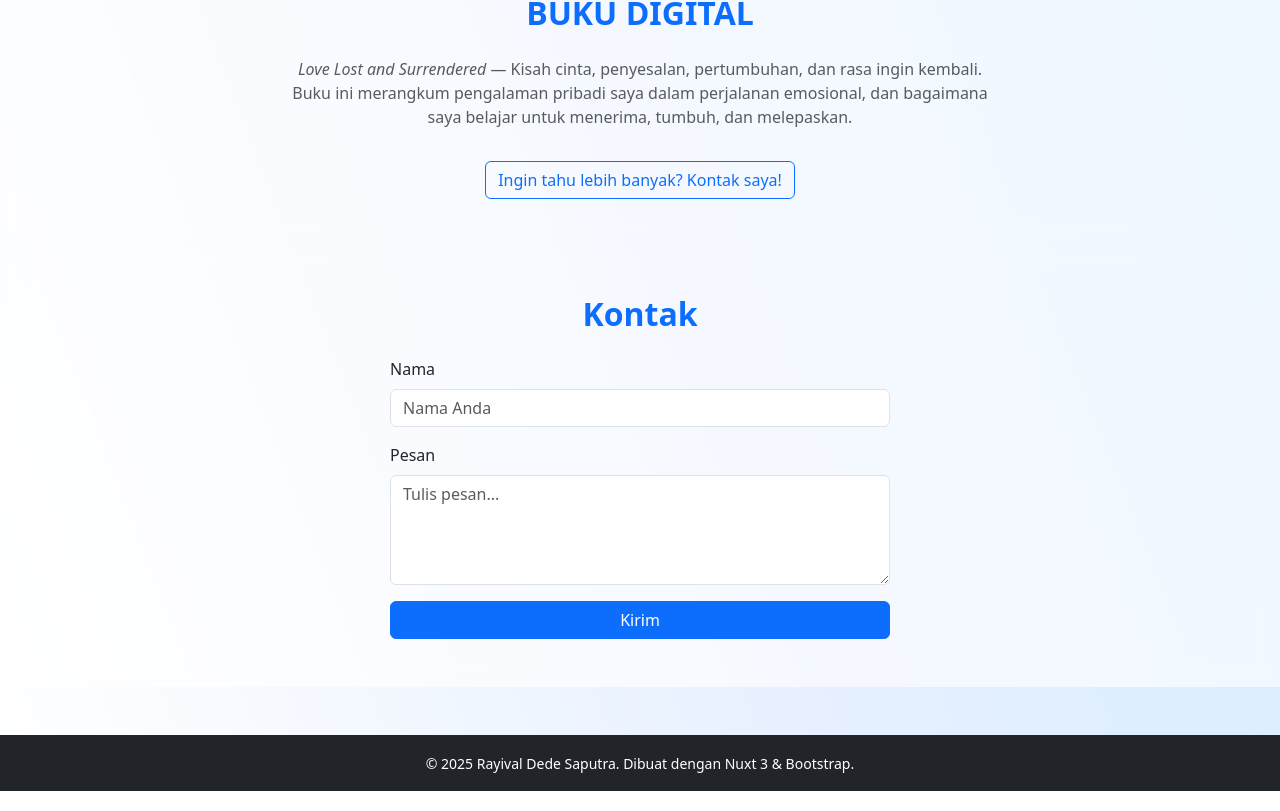
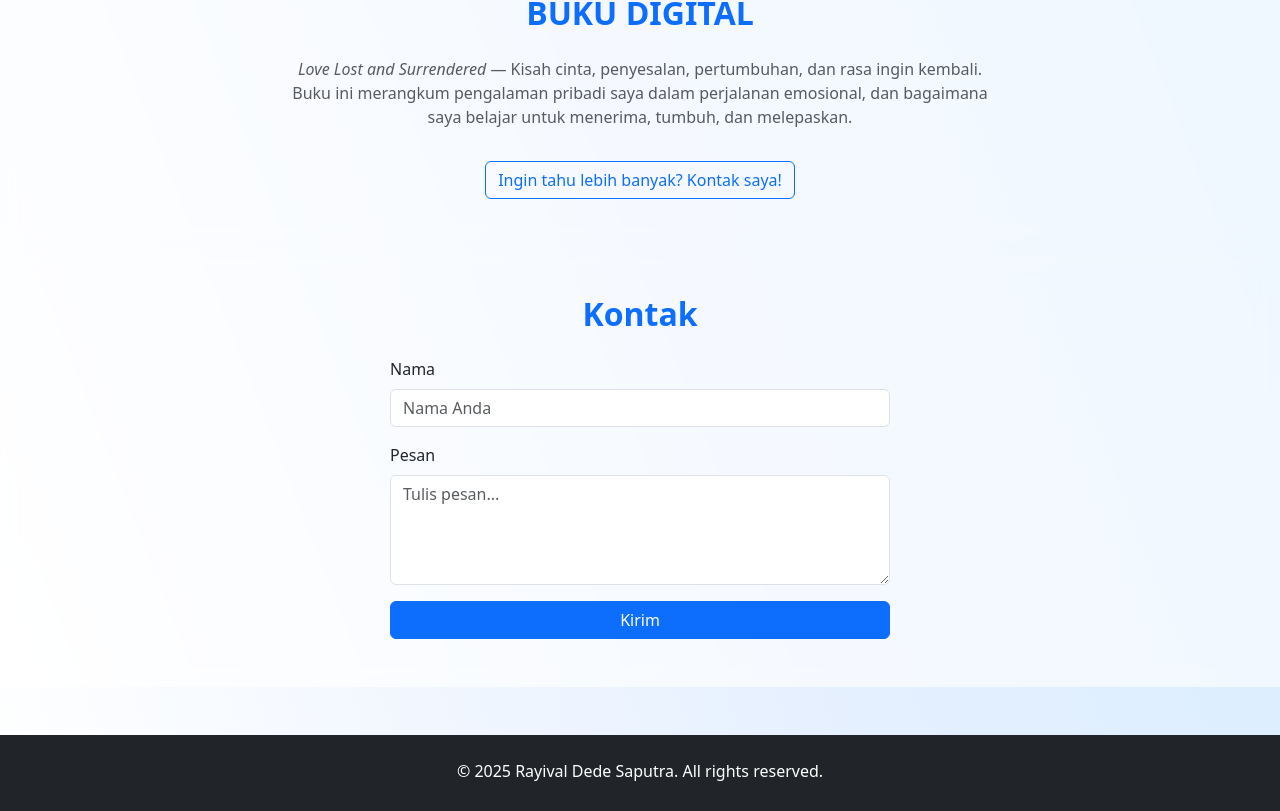
Before and after one commit to Rayival/Portfolio, a Nuxt app: page / in a window 1280 px wide. Shown: the part 2597-3408 px from the top of the page. Built offline with nearby package versions, Linux system fonts and the light colour scheme.

Commit message:
Update Footer.vue

```diff
--- a/components/Footer.vue
+++ b/components/Footer.vue
@@ -1,7 +1,10 @@
 <template>
-  <footer class="bg-dark text-white text-center py-3 mt-5">
+  <footer class="bg-dark text-white text-center py-4 mt-5">
     <div class="container">
-      <small>&copy; 2025 Rayival Dede Saputra. Dibuat dengan Nuxt 3 & Bootstrap.</small>
+      <p class="mb-1">
+        &copy; 2025 Rayival Dede Saputra. All rights reserved.
+      </p>
+      <!-- <small class="text-secondary">Website ini dibangun dengan oleh Rayival</small> -->
     </div>
   </footer>
 </template>
```
